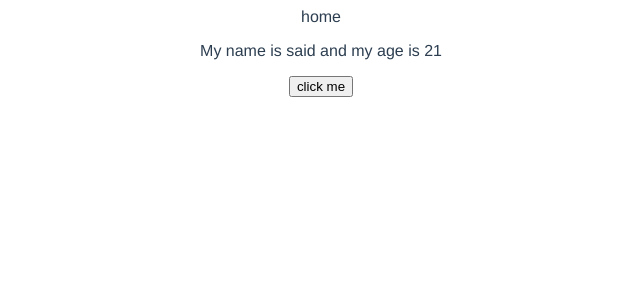
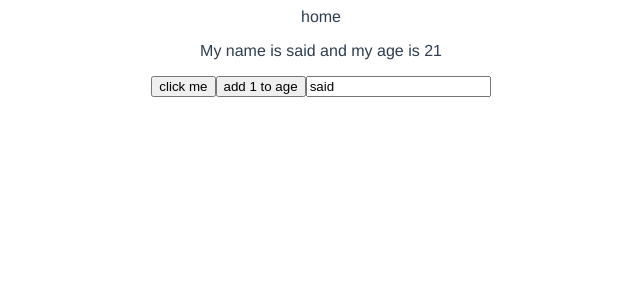
Before and after one commit to saidAbdirahman/Dojo-blog, a Vue app: page / in a window 1280 px wide. Shown: the top 300 px of the page, without its empty margins (319-959 px from the left). Built offline with nearby package versions, Linux system fonts and the light colour scheme.

Commit message:
Using ref to make properties reactive
Signed-off-by: saidAbdirahman <saidqaaje11@gmail.com>

```diff
--- a/src/views/HomeView.vue
+++ b/src/views/HomeView.vue
@@ -2,8 +2,10 @@
   <div class="home">
 
 home
-<p ref="p">My name is {{name}} and my age is {{age}}</p>
+<p >My name is {{name}} and my age is {{age}}</p>
 <button @click="handleEvent()">click me </button>
+<button @click="age++">add 1 to age</button>
+<input type="text" v-model="name">
   </div>
 </template>
 
@@ -16,21 +18,20 @@
   name: 'HomeView',
   setup(){
     console.log('setuped')
-    let name = 'said'
-    let age = 21
+    const name =ref('said')
+    const age = ref(21)
 
-    const p = ref(null)
+    // const p = ref(null)
     const handleEvent = () => {
-      console.log(p,p.value)
-      p.value.classList.add('test')
-      p.value.textContent ='Hello, Said'
+      name.value = ref('Masoud')
+
     }
 
     return {
       name,
       age,
       handleEvent:handleEvent,
-      p
+
     }
   } ,
 
```
